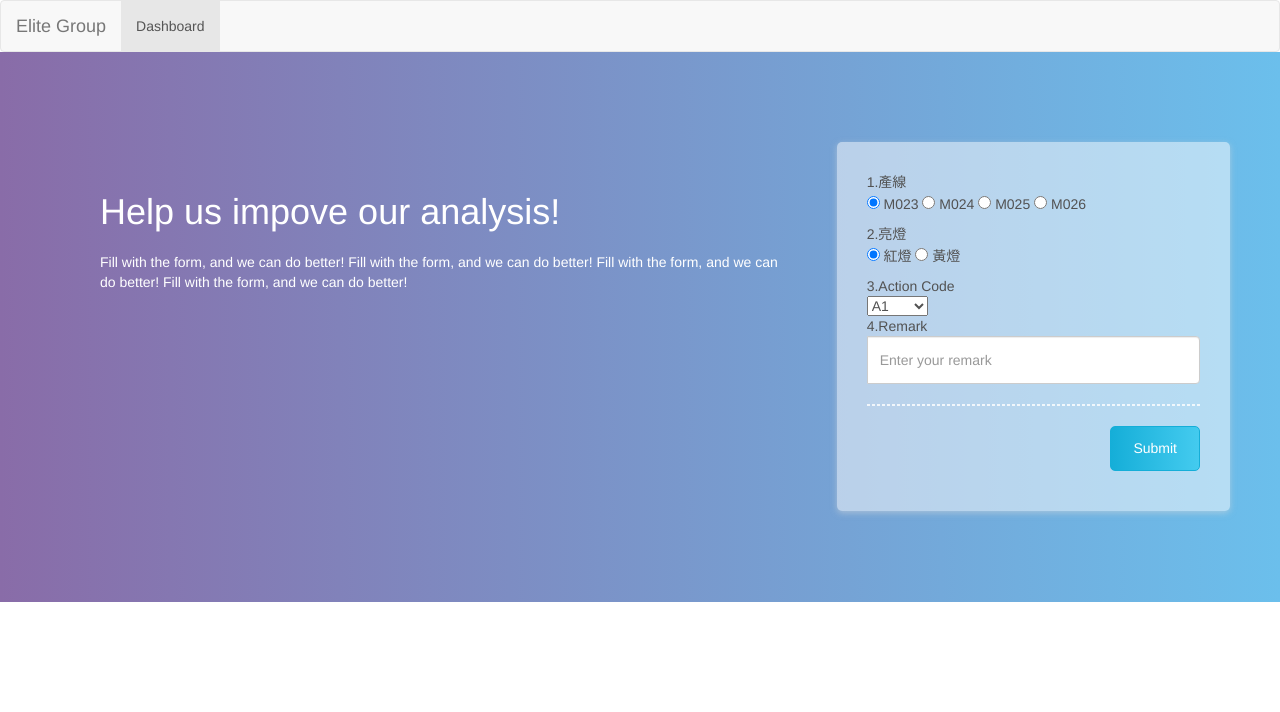
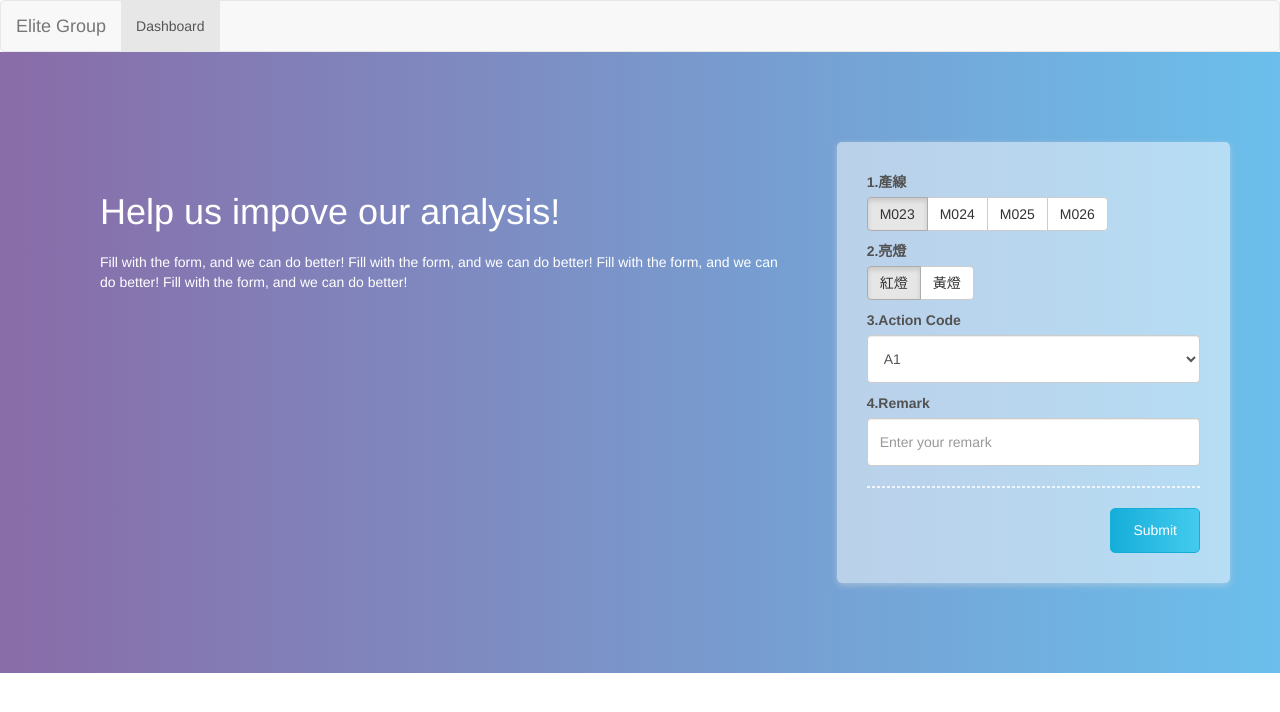
Before and after one commit to ElaineHuang/elite-app, a plain HTML site: page templates/index.html in a window 1280 px wide. Drawn offline with nearby package versions, Linux system fonts and the light colour scheme; files that its build step writes are made by us from their sources; no server answers; files whose address does not match are found by name.

Commit message:
add tablu form list and add form css

```diff
--- a/static/styles.css
+++ b/static/styles.css
@@ -19,10 +19,14 @@
   margin: 0;
 }
 
-.input-group {
+.form-group {
   margin-bottom: 10px;
   width: 100%;
   color: #525252;
+}
+
+.form-group > label {
+  display: block;
 }
 
 .form-background {
--- a/templates/index.html
+++ b/templates/index.html
@@ -35,6 +35,7 @@
       </div><!-- /.navbar-collapse -->
     </div><!-- /.container-fluid -->
   </nav>
+
   <div class="form-background">
     <div class="row">
       <div class="col-md-8 slogan">
@@ -42,28 +43,40 @@
           <p>Fill with the form, and we can do better! Fill with the form, and we can do better! Fill with the form, and we can do better! Fill with the form, and we can do better!</p>
       </div>
       <form name="analysisForm" class="form-container col-md-4" id="analysisForm">
-                <div class="input-group">
-                  <div>1.產線</div>
+          <div class="form-group">
+            <label>1.產線</label>
             <!-- <input type="text" class="form-control" placeholder="Enter your name" name="name"> -->
-                  <div>
-                    <input type="radio" name="machine" value="M023" checked> M023<span>
-                    <input type="radio" name="machine" value="M024"> M024<span>
-                    <input type="radio" name="machine" value="M025"> M025<span>
-                    <input type="radio" name="machine" value="M026"> M026<span>
+             <div class="btn-group" data-toggle="buttons">
+               <label class="btn btn-default active">
+                  <input type="radio" name="machine" value="M023" checked>M023
+               </label>
+               <label class="btn btn-default">
+                  <input type="radio" name="machine" value="M024">M024
+               </label>
+               <label class="btn btn-default">
+                  <input type="radio" name="machine" value="M025">M025
+               </label>
+               <label class="btn btn-default">
+                  <input type="radio" name="machine" value="M026">M026
+               </label>
             </div>
           </div>
-                <div class="input-group">
-                  <div>2.亮燈</div>
+          <div class="form-group">
+            <label>2.亮燈</label>
             <!-- <input type="text" class="form-control" placeholder="Enter your name" name="name"> -->
-                  <div>
-                    <input type="radio" name="light" value="red" checked> 紅燈<span>
-                    <input type="radio" name="light" value="yellow"> 黃燈<span>
+            <div class="btn-group" data-toggle="buttons">
+              <label class="btn btn-default active">
+                <input type="radio" name="light" value="red" checked>紅燈
+              </label>
+              <label class="btn btn-default">
+                <input type="radio" name="light" value="yellow">黃燈
+              </label>
             </div>
           </div>
-                <div class="input-group">
-                  <div>3.Action Code</div>
+          <div class="form-group">
+            <label>3.Action Code</label>
             <!-- <input type="text" class="form-control" placeholder="Enter your name" name="name"> -->
-                <select>
+            <select class="form-control">
               <option value="A1" selected>A1</option>
               <option value="A2">A2</option>
               <option value="A3">A3</option>
@@ -81,9 +94,9 @@
               <option value="A15">A15</option>
               <option value="others">others</option>
             </select>
-
-                <div class="input-group">
-                  <div>4.Remark</div>
+          </div>
+          <div class="form-group">
+            <label>4.Remark</label>
             <input type="text" class="form-control" placeholder="Enter your remark" name="Remark">
           </div>
           <hr class="dashed-hr">
@@ -93,13 +106,7 @@
       </form>
     </div>
   </div>
-    <div class="row">
-        <div class="col-md-4">
-        </div>
-        <div class="col-md-8">
-            <div id="rec-chart"></div>
-        </div>
-    </div>
+  <div class='tableauPlaceholder' id='viz1501656215524' style='position: relative'><noscript><a href='#'><img alt='Dashboard 1 ' src='https:&#47;&#47;public.tableau.com&#47;static&#47;images&#47;M0&#47;M023&#47;Dashboard1&#47;1_rss.png' style='border: none' /></a></noscript><object class='tableauViz'  style='display:none;'><param name='host_url' value='https%3A%2F%2Fpublic.tableau.com%2F' /> <param name='site_root' value='' /><param name='name' value='M023&#47;Dashboard1' /><param name='tabs' value='no' /><param name='toolbar' value='yes' /><param name='static_image' value='https:&#47;&#47;public.tableau.com&#47;static&#47;images&#47;M0&#47;M023&#47;Dashboard1&#47;1.png' /> <param name='animate_transition' value='yes' /><param name='display_static_image' value='yes' /><param name='display_spinner' value='yes' /><param name='display_overlay' value='yes' /><param name='display_count' value='yes' /><param name='filter' value='publish=yes' /></object></div><script type='text/javascript'>var divElement = document.getElementById('viz1501656215524');var vizElement = divElement.getElementsByTagName('object')[0];vizElement.style.width='100%';vizElement.style.height='619px';var scriptElement = document.createElement('script');scriptElement.src = 'https://public.tableau.com/javascripts/api/viz_v1.js';vizElement.parentNode.insertBefore(scriptElement, vizElement);</script>
   <!-- jQuery (necessary for Bootstrap's JavaScript plugins) -->
   <script src="https://ajax.googleapis.com/ajax/libs/jquery/1.12.4/jquery.min.js"></script>
   <!-- Load d3.js and c3.js -->
```
Also changed, not shown: README.md. Lines whose indentation alone changed are shown as unchanged.
